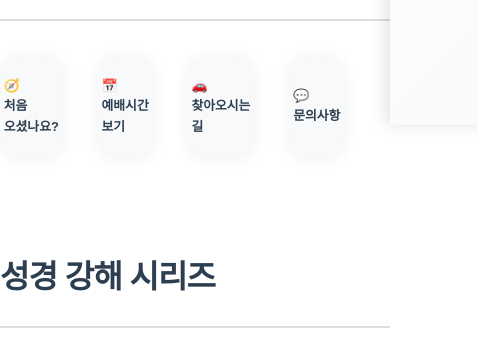
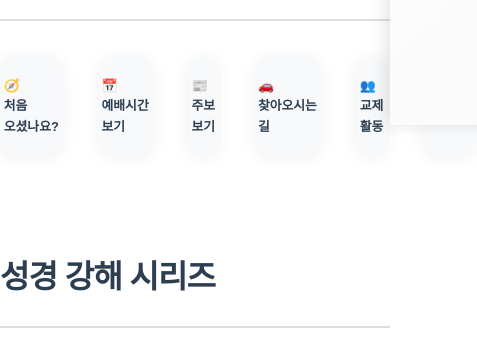
Before and after one commit to nayejun0218/nayejun0218.github.io, a plain HTML site: page index.html in a window 390 px wide. Shown: the part 719-1057 px from the top of the page, 477 px wide, since content can reach past the window. Drawn offline with nearby package versions, Linux system fonts and the light colour scheme.

Commit message:
모바일 수정

```diff
--- a/index.html
+++ b/index.html
@@ -38,8 +38,10 @@
       <div class="guide-cards">
         <a href="/page/about/preview.html" class="guide-card-link"><div class="guide-card">🧭<br>처음 오셨나요?</div></a>
         <a href="/page/about/worship.html" class="guide-card-link"><div class="guide-card">📅<br>예배시간 보기</div></a>
+        <a href="/page/info/bulletin.html" class="guide-card-link"><div class="guide-card">📰<br>주보 보기</div></a>
         <a href="/page/about/location.html" class="guide-card-link"><div class="guide-card">🚗<br>찾아오시는 길</div></a>
-        <a href="/page/info/contact.html" class="guide-card-link"><div class="guide-card">💬<br>문의사항</div></a>
+        <a href="/page/community/fellowship.html" class="guide-card-link"><div class="guide-card">👥<br>교제 활동</div></a>
+        <a href="/page/contact/contact.html" class="guide-card-link"><div class="guide-card">💬<br>문의사항</div></a>
       </div>
     </div>
     <div class="bible-series-section" data-aos="fade-up">
--- a/style/style.css
+++ b/style/style.css
@@ -157,7 +157,7 @@ footer a:hover {
   }
 
   .guide-cards {
-    grid-template-columns: repeat(4, 1fr);
+    grid-template-columns: repeat(3, 1fr);
     gap: 1.8rem;
   }
 
@@ -267,127 +267,97 @@ footer a:hover {
 }
 
 @media (max-width: 900px) {
-  .guide-cards {
-    grid-template-columns: repeat(2, 1fr);
-    gap: 1.2rem;
-  }
-
   .bridge-social-cards {
     grid-template-columns: repeat(2, 1fr);
     gap: 1.2rem;
   }
-
   .guide-section,
   .bible-series-section,
   .bridge-social-section {
     margin: 4rem auto 1.5rem auto;
   }
-
   .guide-section .bible-series-title,
   .bible-series-section .bible-series-title,
   .bridge-social-section .bible-series-title {
     font-size: 1.6rem;
   }
-
   .welcome-bridge-message {
     font-size: 0.95rem;
   }
-
   .contact-info-cards {
     max-width: 100%;
     gap: 1.5rem;
   }
-
   .location-cards {
     grid-template-columns: 1fr;
     max-width: 100%;
     gap: 1.5rem;
   }
-
   .quote-block {
     font-size: 1.1rem;
     margin: 3rem auto 2rem auto;
   }
-
   .contact-info-text {
     font-size: 1rem;
   }
-
   .contact-info-text.blue {
     font-size: 0.95rem;
   }
-
   .home-bridge-summary, .home-contact-summary {
     margin-bottom: 2rem;
   }
-
   .bridge-summary-card {
     padding: 1.8rem 1.8rem 1.3rem 1.8rem;
     max-width: 350px;
   }
-
   .home-worship-cards, .home-quick-links {
     grid-template-columns: repeat(2, 1fr);
     gap: 1.2rem;
   }
-
   .welcome-section {
     padding: 2rem 3%;
     flex-direction: column;
     gap: 2rem;
   }
-
   .welcome-image img {
     max-width: 280px;
   }
-
   .home-bridge-row {
     flex-direction: column;
     gap: 1.5rem;
   }
-
   .parking-card {
     max-width: 100%;
   }
-
   .banner-slider {
     margin-bottom: 2rem;
   }
-
   .home-hero {
     margin-top: 3rem;
     padding: 3.5rem 0;
   }
-
   .home-hero h1 {
     font-size: 1.8rem;
   }
-
   .hero-sub {
     font-size: 0.95rem;
   }
-
   .welcome-text h2 {
     font-size: 1.5rem;
   }
-
   .welcome-text p {
     font-size: 0.9rem;
   }
-
   .guide-card {
     max-width: 100%;
     font-size: 0.95rem;
   }
-
   .bridge-social-text {
     font-size: 0.95rem;
   }
-
   .bridge-summary-card h2 {
     font-size: 1.1rem;
   }
-
   .bridge-summary-card li {
     font-size: 0.9rem;
   }
@@ -489,7 +459,7 @@ footer a:hover {
   }
 
   .guide-cards {
-    grid-template-columns: 1fr;
+    grid-template-columns: repeat(3, 1fr);
     gap: 1rem;
   }
 
@@ -1144,7 +1114,7 @@ body, p, li {
 
 .guide-cards {
   display: grid;
-  grid-template-columns: repeat(5, 1fr);
+  grid-template-columns: repeat(6, 1fr);
   gap: 2.2rem;
 }
 
```
